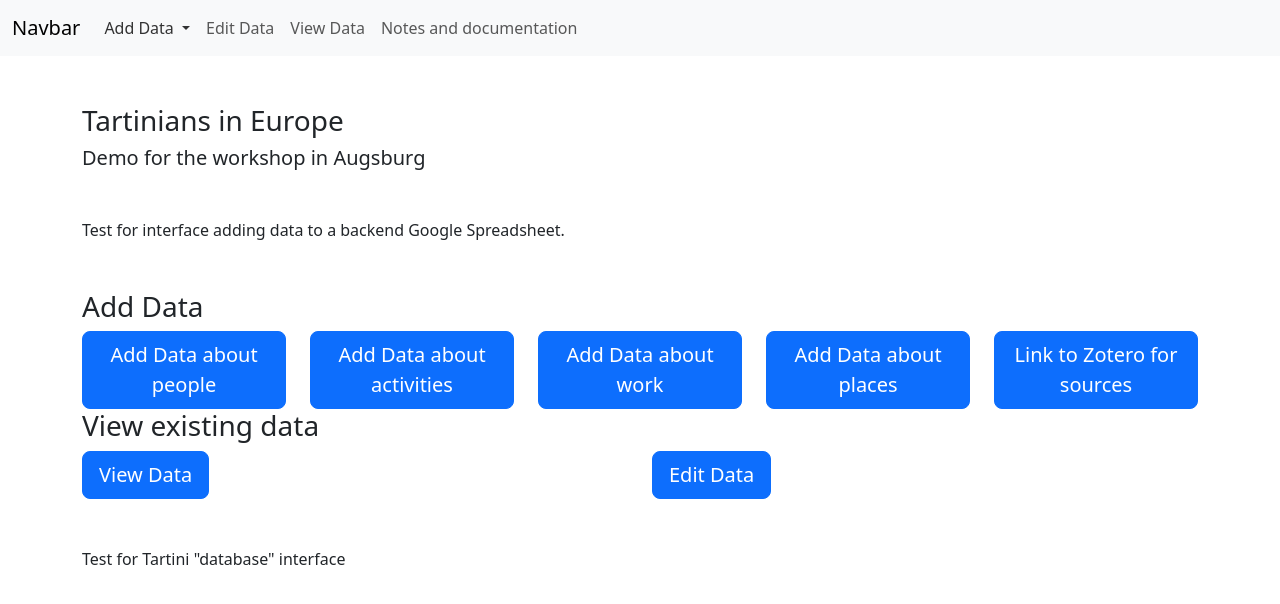
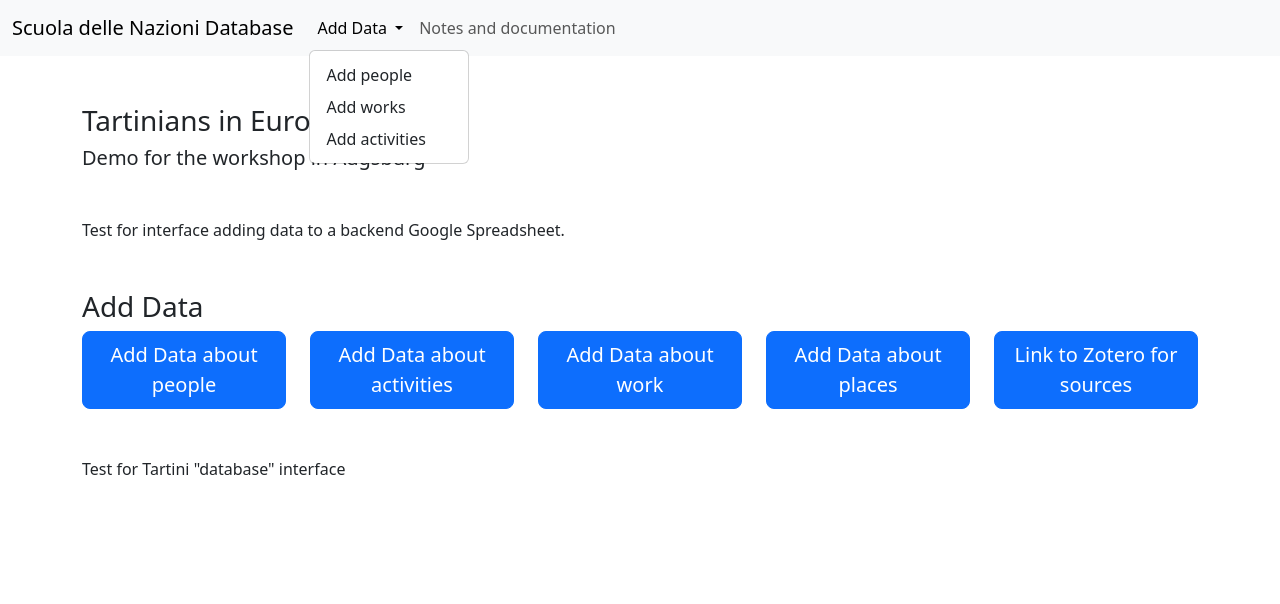
Before and after one commit to kia-z/tartini-simple, a plain HTML site: page index.html in a window 1280 px wide. Both pictures are taken after a click on the button "Add Data". Drawn offline with nearby package versions, Linux system fonts and the light colour scheme.

Commit message:
updated navbar

```diff
--- a/index.html
+++ b/index.html
@@ -11,28 +11,30 @@
     <header>
         <nav class="navbar navbar-expand-lg bg-body-tertiary">
             <div class="container-fluid">
-              <a class="navbar-brand" href="#">Navbar</a>
+              <a class="navbar-brand" href="#">Scuola delle Nazioni Database</a>
               <button class="navbar-toggler" type="button" data-bs-toggle="collapse" data-bs-target="#navbarNav" aria-controls="navbarNav" aria-expanded="false" aria-label="Toggle navigation">
                 <span class="navbar-toggler-icon"></span>
               </button>
               <div class="collapse navbar-collapse" id="navbarNav">
                 <ul class="navbar-nav">
                   <li class="nav-item dropdown">
-                    <a class="nav-link dropdown-toggle" href="#" id="navbarDropdown" role="button" data-toggle="dropdown" aria-haspopup="true" aria-expanded="false">
+                    <a class="nav-link dropdown-toggle" href="#" role="button" data-bs-toggle="dropdown" aria-expanded="false">
                       Add Data
                     </a>
-                    <div class="dropdown-menu" aria-labelledby="navbarDropdown">
-                      <a class="dropdown-item" href="form_people.html">Add people</a>
-                      <a class="dropdown-item" href="form_works.html">Add works</a>
-                      <a class="dropdown-item" href="form_activities.html">Add activities</a>
-                    </div>
+                    <ul class="dropdown-menu">
+                      <li><a class="dropdown-item" href="form_people.html">Add people</a></li>
+                      <li><a class="dropdown-item" href="form_works.html">Add works</a></li>
+                      <li><a class="dropdown-item" href="form_activities.html">Add activities</a></li>
+                    </ul>
                   </li>
+                  <!-- temporary removed
                   <li class="nav-item">
                     <a class="nav-link" href="./edit_data.html">Edit Data</a>
                   </li>
                   <li class="nav-item">
                     <a class="nav-link" href="./view_mask.html">View Data</a>
                   </li>
+                  -->
                   <li class="nav-item">
                     <a class="nav-link" href="./notes.html">Notes and documentation</a>
                   </li>
@@ -59,7 +61,7 @@
                   <a href="form_activities.html" class="btn btn-primary btn-lg">Add Data about activities</a>
               </div>
               <div class="col">
-                <a href="form_work.html" class="btn btn-primary btn-lg">Add Data about work</a>
+                <a href="form_works.html" class="btn btn-primary btn-lg">Add Data about work</a>
             </div>
             <div class="col">
               <a href="form_places.html" class="btn btn-primary btn-lg">Add Data about places</a>
@@ -67,8 +69,9 @@
           <div class="col">
             <a href="" class="btn btn-primary btn-lg">Link to Zotero for sources</a>
         </div>
-          </div>
-        <h3>View existing data</h3>
+      </div>
+      <!-- temporary removed
+      <h3>View existing data</h3>
           <div class="row">
           <div class="col">
                     <a href="view_mask.html"
@@ -78,7 +81,8 @@
                     <a href="edit_data.html" class="btn btn-primary btn-lg">Edit Data</a>
                 </div>
               </div>
-            </div>
+            -->
+        </div>
     </main>
     <footer>
         <div class="container mt-5" id="footer-text">
```
Also changed, not shown: form_activities.html (+9 -7 lines), form_people.html (+9 -7 lines), form_works.html (+9 -7 lines), notes.html (+9 -7 lines).
